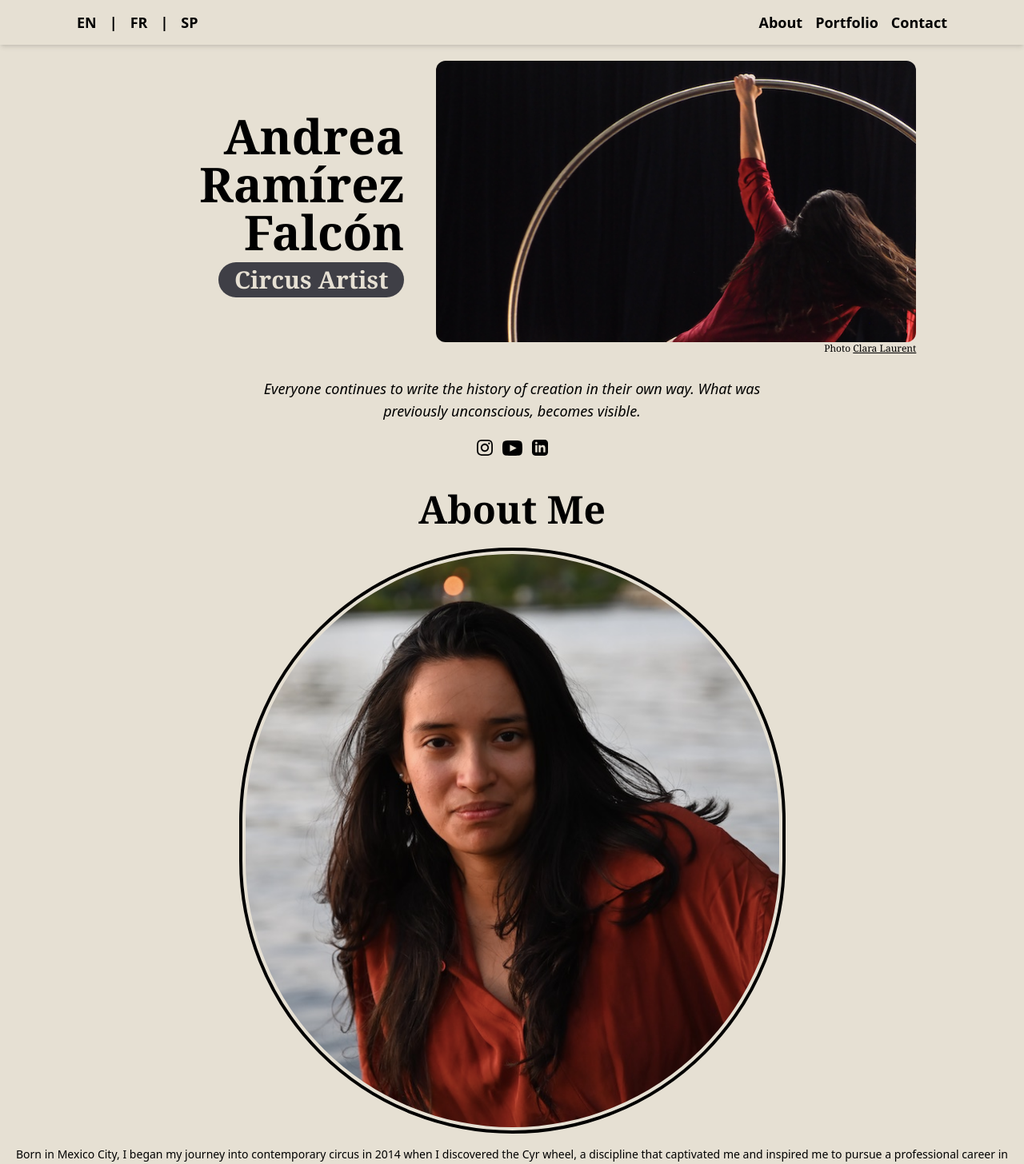
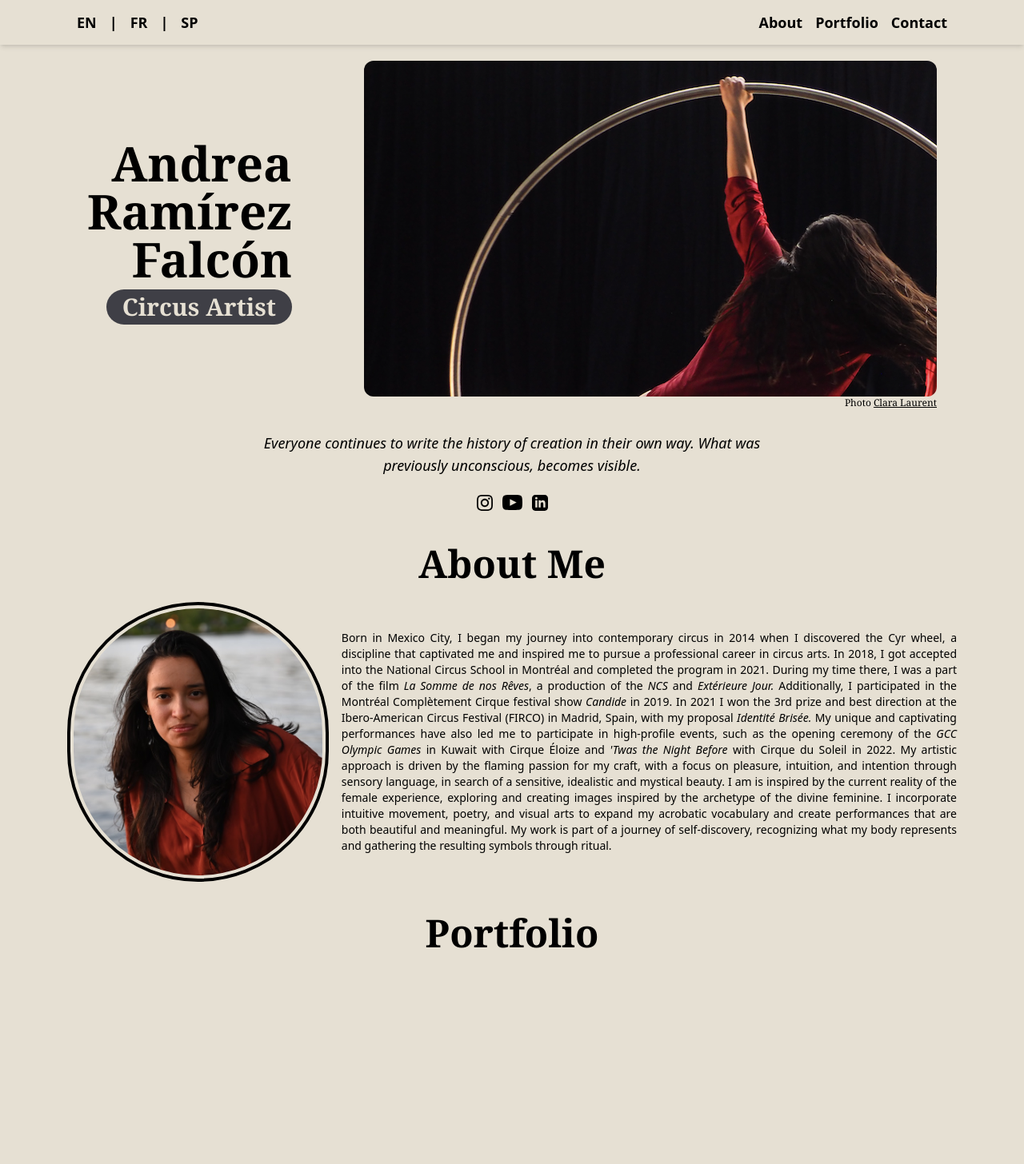
Before and after one commit to rmrmrmr/AndreaRF, a Next.js app: page / in a window 1280 px wide. Shown: the top 1456 px of the page at 80% size. Built offline with nearby package versions, Linux system fonts and the light colour scheme.

Commit message:
Desktop & Tablet AboutMe section

```diff
--- a/src/app/(components)/About.tsx
+++ b/src/app/(components)/About.tsx
@@ -2,14 +2,15 @@ import Image from "next/image";
 
 export default function AboutMe() {
   return (
-    <section className="w-full flex flex-col justify-start items-center py-5 px-5 gap-4" id="about">
+    <section className="w-full flex flex-col justify-start items-center py-5 px-5 gap-4 max-w-6xl" id="about">
       <h2 className="text-5xl font-bold mb-2">About Me</h2>
+      <div className="flex flex-col gap-4 sm:flex-row items-center">
         <Image
           src='/aboutMe.jpg'
           alt=""
           width={683}
           height={734}
-        className="rounded-full border-4 p-1 border-black"
+          className="rounded-full border-4 p-1 border-black w-[683px] sm:w-[350px] sm:h-[350px] lg:w-[683px]"
         />
         <p className="font-sans text-justify text-sm font-medium">
           Born in Mexico City, I began my journey into contemporary circus
@@ -36,6 +37,7 @@ export default function AboutMe() {
           a journey of self-discovery, recognizing what my body represents and
           gathering the resulting symbols through ritual.
         </p>
+      </div>
     </section>
   );
 }
--- a/src/app/(components)/Splash.tsx
+++ b/src/app/(components)/Splash.tsx
@@ -3,8 +3,8 @@ import Link from "next/link";
 
 export default function Splash() {
   return (
-    <section className="w-full flex flex-col sm:flex-row flex-wrap justify-start sm:justify-center items-center py-5 px-5 gap-2 lg:gap-x-10 max-w-6xl">
-      <div className="mb-2 flex flex-col items-center sm:items-end sm:w-1/3 text-center sm:text-right">
+    <section className="w-full flex flex-col sm:flex-row flex-wrap justify-start sm:justify-around items-center py-5 px-5 gap-2 lg:gap-x-10 max-w-6xl">
+      <div className="mb-2 flex flex-col items-center sm:items-end sm:w-min text-center sm:text-right">
         <h1 className="text-7xl sm:text-6xl font-bold leading-[60px]">
           Andrea Ramírez Falcón
         </h1>
@@ -16,7 +16,7 @@ export default function Splash() {
           alt="CyrWheel"
           width={716}
           height={420}
-          className="rounded-xl w-[400px] sm:w-[450px] lg:w-[600px]"
+          className="rounded-xl w-[400px] sm:w-[450px] lg:w-[716px]"
         />
         <p className="text-xs">
           Photo{" "}
```
Lines whose indentation alone changed are shown as unchanged.
